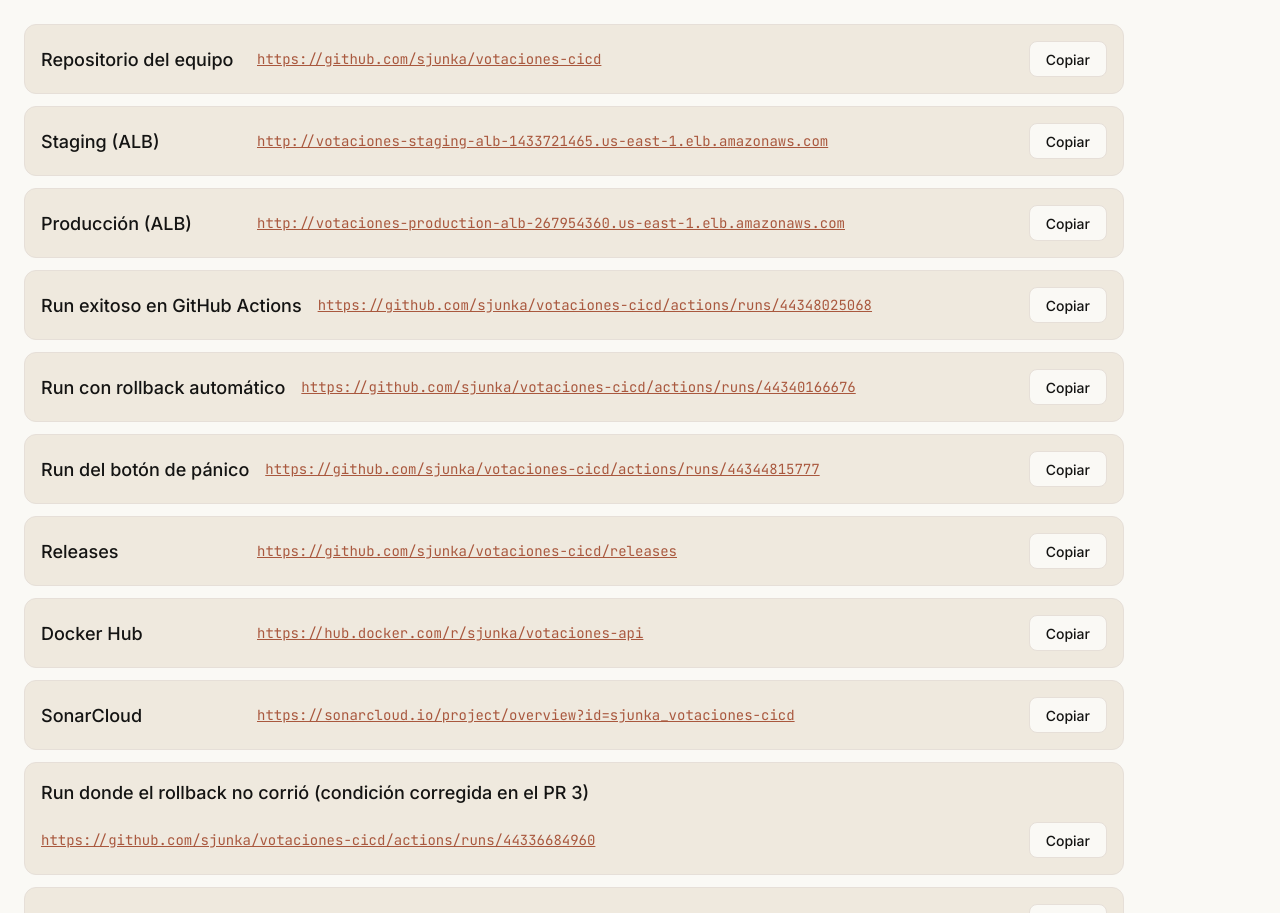
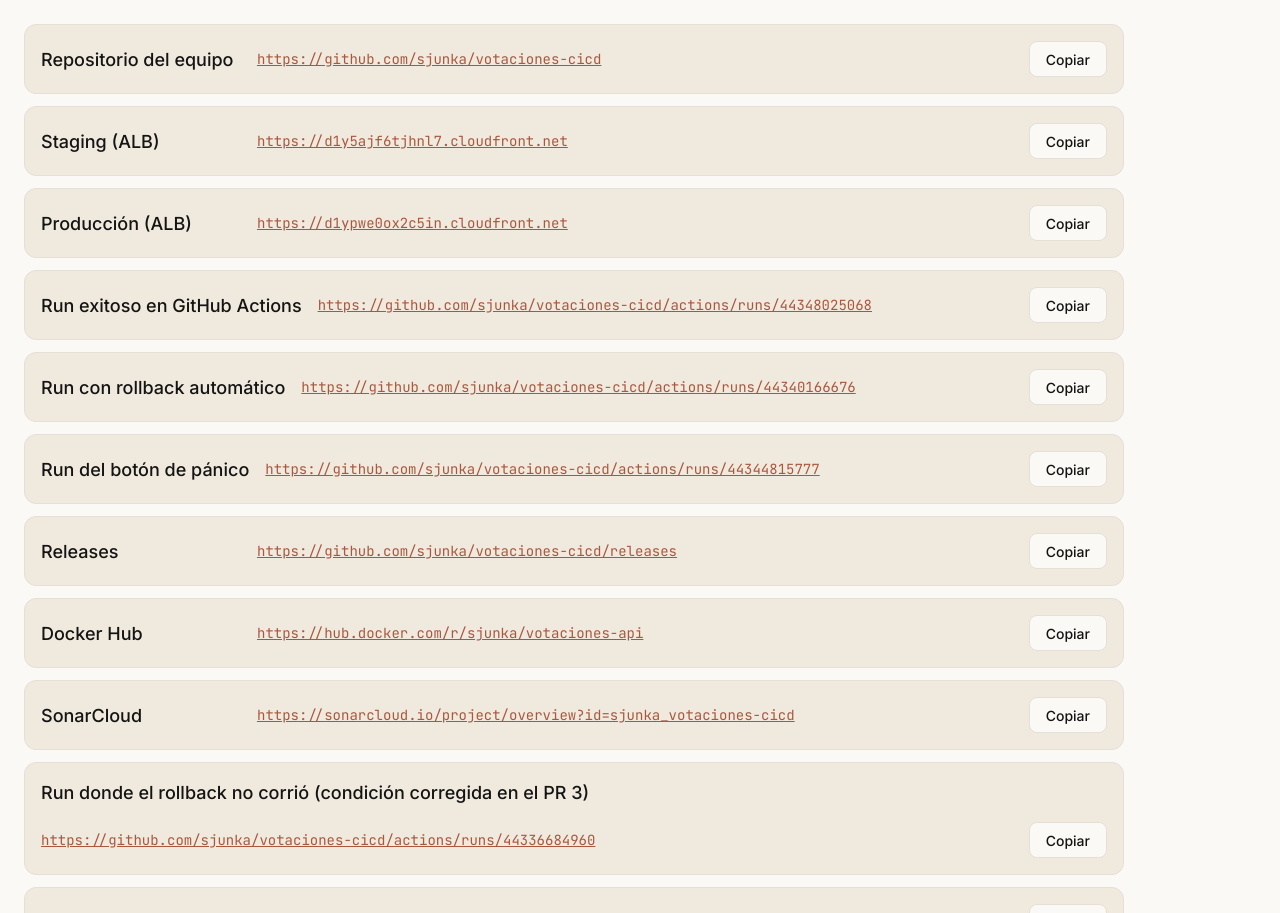
Before and after one commit to sjunka/votaciones-cicd, a React (Vite) app in the folder sustentacion/: page /#/ in a window 1280 px wide. Shown: the part 2308-3221 px from the top of the page. Built offline with nearby package versions, Linux system fonts and the light colour scheme.

Commit message:
URLs de staging y producción con HTTPS (CloudFront)

```diff
--- a/sustentacion/src/data/pendientes.ts
+++ b/sustentacion/src/data/pendientes.ts
@@ -4,8 +4,8 @@
  * Cuando haya el dato real, se escribe aquí y no se toca nada más.
  */
 export const URL_REPO_EQUIPO: string | null = 'https://github.com/sjunka/votaciones-cicd'
-export const URL_STAGING: string | null = 'http://votaciones-staging-alb-1433721465.us-east-1.elb.amazonaws.com'
-export const URL_PRODUCCION: string | null = 'http://votaciones-production-alb-267954360.us-east-1.elb.amazonaws.com'
+export const URL_STAGING: string | null = 'https://d1y5ajf6tjhnl7.cloudfront.net'
+export const URL_PRODUCCION: string | null = 'https://d1ypwe0ox2c5in.cloudfront.net'
 export const URL_DOCKERHUB: string | null = 'https://hub.docker.com/r/sjunka/votaciones-api'
 export const URL_SONARCLOUD: string | null = 'https://sonarcloud.io/project/overview?id=sjunka_votaciones-cicd'
 export const URL_RUN_EXITOSO: string | null = 'https://github.com/sjunka/votaciones-cicd/actions/runs/44348025068'
```
Also changed, not shown: 2 other files (tests, documents, lock files or other folders).
